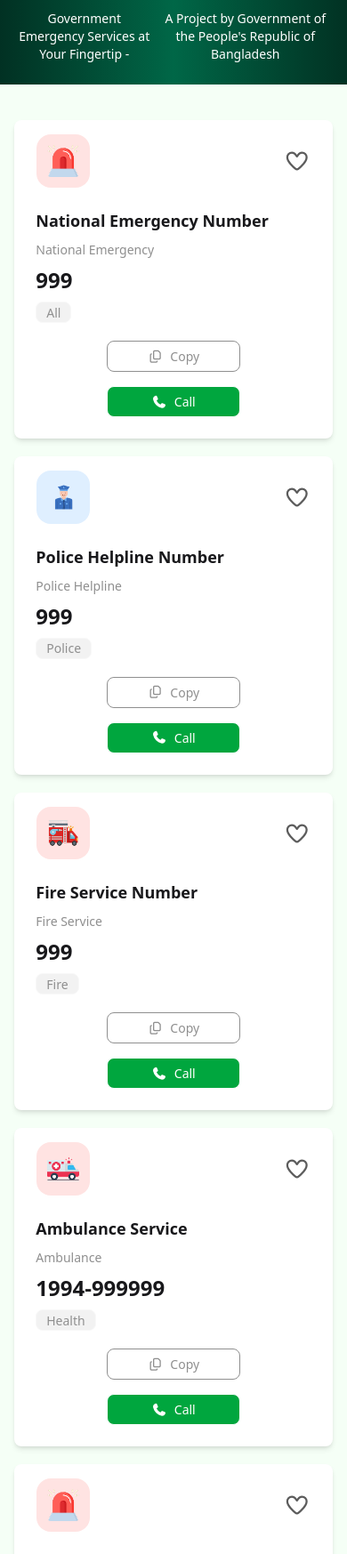
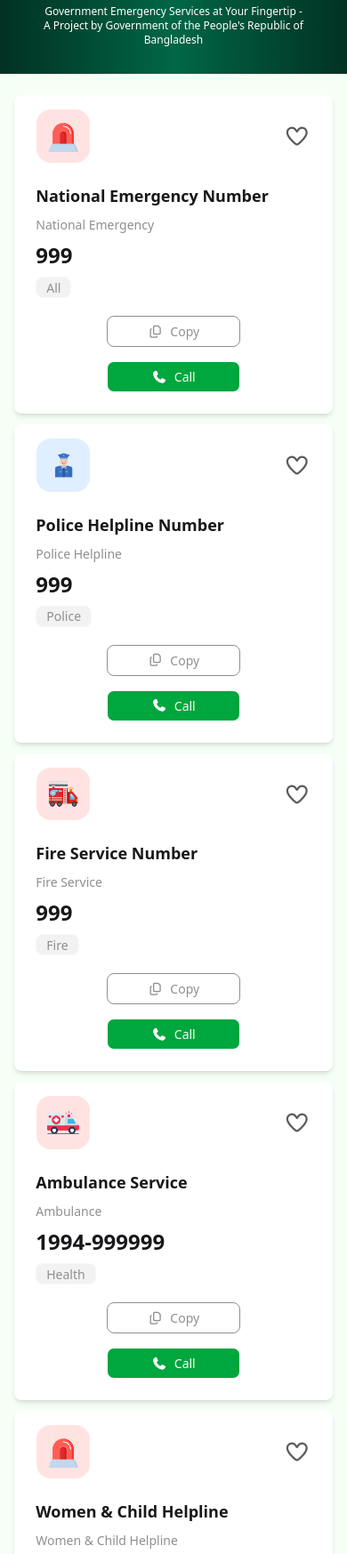
Before and after one commit to Zarif207/PH-Assignment-5, a plain HTML site: page index.html in a window 390 px wide. Shown: the part 253-2000 px from the top of the page at 89% size. Drawn offline with nearby package versions, Linux system fonts and the light colour scheme.

Commit message:
Update layout for responsive view (mobile)

```diff
--- a/index.html
+++ b/index.html
@@ -14,17 +14,19 @@
       href="https://cdnjs.cloudflare.com/ajax/libs/font-awesome/7.0.0/css/all.min.css"
       integrity="sha512-DxV+EoADOkOygM4IR9yXP8Sb2qwgidEmeqAEmDKIOfPRQZOWbXCzLC6vjbZyy0vPisbH2SyW27+ddLVCN+OMzQ=="
       crossorigin="anonymous"
-      referrerpolicy="no-referrer"
-    />
+      referrerpolicy="no-referrer"/>
     <link rel="shortcut icon" href="assets/logo.png" type="image/x-icon">
     <title>Emergency-Hotline</title>
   </head>
   <body>
+
+
     <!-- navbar section -->
+
     <nav>
-      <div class="m-3 flex flex-col md:flex-row justify-between items-center">
-        <!-- left side -->
-        <div class="flex gap-3 pl-4 md:pl-[60px] items-center mb-3 md:mb-0">
+      <div class="m-2 sm:m-3 flex flex-col sm:flex-row justify-between items-center">
+
+        <div class="flex gap-2 sm:gap-3 pl-2 sm:pl-4 md:pl-[60px] items-center mb-2 sm:mb-3 md:mb-0">
           <img src="assets/logo.png" alt="" class="w-12 md:w-[60px]" />
           <h2
             class="text-[#006748] text-lg md:text-2xl font-bold leading-tight"
@@ -33,22 +35,14 @@
             Service
           </h2>
         </div>
-        <!-- right side -->
+
         <div class="pr-4 md:pr-[60px] flex gap-3 md:gap-5">
-
-
-
-
-
             <button id="mainHeart" class="rounded-3xl w-20 md:w-[100px] bg-[#ecfff0]">
                 <div class="flex justify-center items-center gap-2 md:gap-3">
                     <p id="heartNumber" class="font-bold">0</p>
                     <span><img src="assets/heart.png" alt="" class="w-5 md:w-[25px]" /></span>
                 </div>
             </button>
-
-
-
           <button class="rounded-3xl w-20 md:w-[100px] bg-[#ecfff0]">
             <div class="flex justify-center items-center gap-2 md:gap-3">
               <p class="font-bold" id="callCoin">100</p>
@@ -63,6 +57,8 @@
       </div>
     </nav>
 
+
+
     <!-- hero section -->
     <div
       class="w-full h-56 md:h-[300px] bg-gradient-to-r from-[#013123] via-[#006747] to-[#013223] flex flex-col justify-center items-center px-4">
@@ -70,33 +66,19 @@
       <h2 class="text-white text-lg md:text-2xl font-bold mb-2 text-center">
         Emergency Service Directory
       </h2>
-      <div class="flex justify-center text-center gap-1">
-        <p
-          class="text-white max-w-xs md:max-w-xl text-sm md:text-base text-center">
-          Government Emergency Services at Your Fingertip -
-        </p>
-        <p class="text-white max-w-xs md:max-w-xl text-sm md:text-base text-center">
-          A Project by Government of the People's Republic of Bangladesh
-        </p>
+        <div class="flex flex-col sm:flex-row justify-center text-center gap-0 sm:gap-1">
+             <p class="text-white max-w-xs sm:max-w-sm md:max-w-xl text-xs sm:text-sm md:text-base text-center">Government Emergency Services at Your Fingertip - </p>
+             <p class="text-white max-w-xs sm:max-w-sm md:max-w-xl text-xs sm:text-sm md:text-base text-center">A Project by Government of the People's Republic of Bangladesh</p>
         </div>
     </div>
+
 
     <!-- main section -->
 
     <main class="bg-[#f5fff6]">
-      <section
-        id="contact-container"
-        class="w-11/12 mx-auto py-10 grid grid-cols-1 sm:grid-cols-12 gap-8">
-        <!-- product part -->
-
-        <section id="contact-box" class="col-span-9">
-
-          <div class="card-items grid grid-cols-1 md:grid-cols-3 gap-5">
-
-
-
-
-
+      <section class="w-11/12 mx-auto py-6 sm:py-10 grid grid-cols-1 sm:grid-cols-12 gap-4 sm:gap-8">
+        <section id="contact-box" class="col-span-full sm:col-span-9">
+          <div class="card-items grid grid-cols-1 sm:grid-cols-2 lg:grid-cols-3 gap-3 sm:gap-5">
             <div class="card bg-base-100 w-full shadow-md">
               <div
                 class="flex justify-between place-items-center px-[25px] pt-4">
@@ -125,9 +107,6 @@
                 </div>
               </div>
             </div>
-
-
-
 
             <div class="card bg-base-100 w-full shadow-md">
               <div
@@ -160,8 +139,6 @@
               </div>
             </div>
 
-
-
             <div class="card bg-base-100 w-full shadow-md">
               <div
                 class="flex justify-between place-items-center px-[25px] pt-4"
@@ -182,13 +159,39 @@
                 <div class="badge text-[#8f8f8f] bg-[#f2f2f2]">Fire</div>
                 <div class="card-actions justify-center gap-4 pt-3">
                   <button
-                    class="copyBtn badge badge-outline text-[#8f8f8f] w-[150px] h-[35px] bg-white hover:bg-[#b8c3bc] transition-colors duration-300" id="copyId"
-                  >
+                    class="copyBtn badge badge-outline text-[#8f8f8f] w-[150px] h-[35px] bg-white hover:bg-[#b8c3bc] transition-colors duration-300" id="copyId">
                     <i class="fa-regular fa-copy"></i> Copy
                   </button>
                   <button
-                    class="callBtn badge badge-outline text-white w-[150px] h-[35px] bg-[#00a63e] hover:bg-[#b8c3bc] transition-colors duration-300" id="fireServiceBtn"
-                  >
+                    class="callBtn badge badge-outline text-white w-[150px] h-[35px] bg-[#00a63e] hover:bg-[#b8c3bc] transition-colors duration-300" id="fireServiceBtn">
+                    <i class="fa-solid fa-phone"></i> Call
+                  </button>
+                </div>
+              </div>
+            </div>
+            <div class="card bg-base-100 w-full shadow-md">
+              <div
+                class="flex justify-between place-items-center px-[25px] pt-4">
+                <div>
+                  <img
+                    src="assets/ambulance.png"
+                    alt=""
+                    class="w-[60px] bg-[#ffe3e2] p-3 rounded-2xl"/>
+                </div>
+                <i class="heartIcon fa-regular fa-heart text-[#5c5c5c] text-2xl"></i>
+              </div>
+              <div class="card-body">
+                <h2 class="card-title">Ambulance Service</h2>
+                <p class="text-[#8f8f8f]">Ambulance</p>
+                <h2 class="card-number text-2xl font-bold">1994-999999</h2>
+                <div class="badge text-[#8f8f8f] bg-[#f2f2f2]">Health</div>
+                <div class="card-actions justify-center gap-4 pt-3">
+                  <button
+                    class="copyBtn badge badge-outline text-[#8f8f8f] w-[150px] h-[35px] bg-white hover:bg-[#b8c3bc] transition-colors duration-300" id="copyId">
+                    <i class="fa-regular fa-copy"></i> Copy
+                  </button>
+                  <button
+                    class="callBtn badge badge-outline text-white w-[150px] h-[35px] bg-[#00a63e] hover:bg-[#b8c3bc] transition-colors duration-300" id="ambulanceServiceBtn">
                     <i class="fa-solid fa-phone"></i> Call
                   </button>
                 </div>
@@ -199,49 +202,12 @@
 
             <div class="card bg-base-100 w-full shadow-md">
               <div
-                class="flex justify-between place-items-center px-[25px] pt-4"
-              >
-                <div>
-                  <img
-                    src="assets/ambulance.png"
-                    alt=""
-                    class="w-[60px] bg-[#ffe3e2] p-3 rounded-2xl"
-                  />
-                </div>
-                <i class="heartIcon fa-regular fa-heart text-[#5c5c5c] text-2xl"></i>
-              </div>
-              <div class="card-body">
-                <h2 class="card-title">Ambulance Service</h2>
-                <p class="text-[#8f8f8f]">Ambulance</p>
-                <h2 class="card-number text-2xl font-bold">1994-999999</h2>
-                <div class="badge text-[#8f8f8f] bg-[#f2f2f2]">Health</div>
-                <div class="card-actions justify-center gap-4 pt-3">
-                  <button
-                    class="copyBtn badge badge-outline text-[#8f8f8f] w-[150px] h-[35px] bg-white hover:bg-[#b8c3bc] transition-colors duration-300" id="copyId"
-                  >
-                    <i class="fa-regular fa-copy"></i> Copy
-                  </button>
-                  <button
-                    class="callBtn badge badge-outline text-white w-[150px] h-[35px] bg-[#00a63e] hover:bg-[#b8c3bc] transition-colors duration-300" id="ambulanceServiceBtn"
-                  >
-                    <i class="fa-solid fa-phone"></i> Call
-                  </button>
-                </div>
-              </div>
-            </div>
-
-
-
-            <div class="card bg-base-100 w-full shadow-md">
-              <div
-                class="flex justify-between place-items-center px-[25px] pt-4"
-              >
+                class="flex justify-between place-items-center px-[25px] pt-4">
                 <div>
                   <img
                     src="assets/emergency.png"
                     alt=""
-                    class="w-[60px] bg-[#ffe3e2] p-3 rounded-2xl"
-                  />
+                    class="w-[60px] bg-[#ffe3e2] p-3 rounded-2xl"/>
                 </div>
                 <i class="heartIcon fa-regular fa-heart text-[#5c5c5c] text-2xl"></i>
               </div>
@@ -252,25 +218,20 @@
                 <div class="badge text-[#8f8f8f] bg-[#f2f2f2]">Help</div>
                 <div class="card-actions justify-center gap-4 pt-3">
                   <button
-                    class="copyBtn badge badge-outline text-[#8f8f8f] w-[150px] h-[35px] bg-white hover:bg-[#b8c3bc] transition-colors duration-300" id="copyId"
-                  >
+                    class="copyBtn badge badge-outline text-[#8f8f8f] w-[150px] h-[35px] bg-white hover:bg-[#b8c3bc] transition-colors duration-300" id="copyId">
                     <i class="fa-regular fa-copy"></i> Copy
                   </button>
                   <button
-                    class="callBtn badge badge-outline text-white w-[150px] h-[35px] bg-[#00a63e] hover:bg-[#b8c3bc] transition-colors duration-300" id="womenChildBtn"
-                  >
+                    class="callBtn badge badge-outline text-white w-[150px] h-[35px] bg-[#00a63e] hover:bg-[#b8c3bc] transition-colors duration-300" id="womenChildBtn">
                     <i class="fa-solid fa-phone"></i> Call
                   </button>
                 </div>
               </div>
             </div>
 
-
-
             <div class="card bg-base-100 w-full shadow-md">
               <div
-                class="flex justify-between place-items-center px-[25px] pt-4"
-              >
+                class="flex justify-between place-items-center px-[25px] pt-4">
                 <div>
                   <img
                     src="assets/emergency.png"
@@ -287,32 +248,25 @@
                 <div class="badge text-[#8f8f8f] bg-[#f2f2f2]">Govt.</div>
                 <div class="card-actions justify-center gap-4 pt-3">
                   <button
-                    class="copyBtn badge badge-outline text-[#8f8f8f] w-[150px] h-[35px] bg-white hover:bg-[#b8c3bc] transition-colors duration-300" id="copyId"
-                  >
+                    class="copyBtn badge badge-outline text-[#8f8f8f] w-[150px] h-[35px] bg-white hover:bg-[#b8c3bc] transition-colors duration-300" id="copyId">
                     <i class="fa-regular fa-copy"></i> Copy
                   </button>
                   <button
-                    class="callBtn badge badge-outline text-white w-[150px] h-[35px] bg-[#00a63e] hover:bg-[#b8c3bc] transition-colors duration-300" id="antiCorruptionBtn"
-                  >
+                    class="callBtn badge badge-outline text-white w-[150px] h-[35px] bg-[#00a63e] hover:bg-[#b8c3bc] transition-colors duration-300" id="antiCorruptionBtn">
                     <i class="fa-solid fa-phone"></i> Call
                   </button>
                 </div>
               </div>
             </div>
 
-
-
-
             <div class="card bg-base-100 w-full shadow-md">
               <div
-                class="flex justify-between place-items-center px-[25px] pt-4"
-              >
+                class="flex justify-between place-items-center px-[25px] pt-4">
                 <div>
                   <img
                     src="assets/emergency.png"
                     alt=""
-                    class="w-[60px] bg-[#ffe3e2] p-3 rounded-2xl"
-                  />
+                    class="w-[60px] bg-[#ffe3e2] p-3 rounded-2xl"/>
                 </div>
                 <i class="heartIcon fa-regular fa-heart text-[#5c5c5c] text-2xl"></i>
               </div>
@@ -323,27 +277,20 @@
                 <div class="badge text-[#8f8f8f] bg-[#f2f2f2]">Electricity</div>
                 <div class="card-actions justify-center gap-4 pt-3">
                   <button
-                    class="copyBtn badge badge-outline text-[#8f8f8f] w-[150px] h-[35px] bg-white hover:bg-[#b8c3bc] transition-colors duration-300" id="copyId"
-                  >
+                    class="copyBtn badge badge-outline text-[#8f8f8f] w-[150px] h-[35px] bg-white hover:bg-[#b8c3bc] transition-colors duration-300" id="copyId">
                     <i class="fa-regular fa-copy"></i> Copy
                   </button>
                   <button
-                    class="callBtn badge badge-outline text-white w-[150px] h-[35px] bg-[#00a63e] hover:bg-[#b8c3bc] transition-colors duration-300" id="electricityOutageBtn"
-                  >
+                    class="callBtn badge badge-outline text-white w-[150px] h-[35px] bg-[#00a63e] hover:bg-[#b8c3bc] transition-colors duration-300" id="electricityOutageBtn">
                     <i class="fa-solid fa-phone"></i> Call
                   </button>
                 </div>
               </div>
             </div>
 
-
-
-
-
             <div class="card bg-base-100 w-full shadow-md">
               <div
-                class="flex justify-between place-items-center px-[25px] pt-4"
-              >
+                class="flex justify-between place-items-center px-[25px] pt-4">
                 <div>
                   <img
                     src="assets/brac.png"
@@ -360,13 +307,11 @@
                 <div class="badge text-[#8f8f8f] bg-[#f2f2f2]">NGO</div>
                 <div class="card-actions justify-center gap-4 pt-3">
                   <button
-                    class="copyBtn badge badge-outline text-[#8f8f8f] w-[150px] h-[35px] bg-white hover:bg-[#b8c3bc] transition-colors duration-300" id="copyId"
-                  >
+                    class="copyBtn badge badge-outline text-[#8f8f8f] w-[150px] h-[35px] bg-white hover:bg-[#b8c3bc] transition-colors duration-300" id="copyId">
                     <i class="fa-regular fa-copy"></i> Copy
                   </button>
                   <button
-                    class="callBtn badge badge-outline text-white w-[150px] h-[35px] bg-[#00a63e] hover:bg-[#b8c3bc] transition-colors duration-300" id="bracBtn"
-                  >
+                    class="callBtn badge badge-outline text-white w-[150px] h-[35px] bg-[#00a63e] hover:bg-[#b8c3bc] transition-colors duration-300" id="bracBtn">
                     <i class="fa-solid fa-phone"></i> Call
                   </button>
                 </div>
@@ -379,14 +324,12 @@
 
             <div class="card bg-base-100 w-full shadow-md">
               <div
-                class="flex justify-between place-items-center px-[25px] pt-4"
-              >
+                class="flex justify-between place-items-center px-[25px] pt-4">
                 <div>
                   <img
                     src="assets/Bangladesh-Railway.png"
                     alt=""
-                    class="w-[60px] bg-[#dfefff] p-3 rounded-2xl"
-                  />
+                    class="w-[60px] bg-[#dfefff] p-3 rounded-2xl"/>
                 </div>
                 <i class="heartIcon fa-regular fa-heart text-[#5c5c5c] text-2xl"></i>
               </div>
@@ -408,47 +351,28 @@
               </div>
             </div>
           </div>
+        </section>
 
-
-
-        </section>
 
         <!-- aside part -->
 
-        <aside id="cart-box" class="bg-white rounded-xl shadow-md col-span-1 sm:col-span-3 w-auto">
+       <aside id="cart-box" class="bg-white rounded-xl shadow-md col-span-full sm:col-span-3 w-full max-w-full">
 
-
-          <div class="flex justify-around items-center mt-3">
-            <div class="text-[20px] flex justify-center items-center gap-2">
+            <div class="flex flex-col sm:flex-row justify-between items-center mt-3 px-4 gap-2">
+                <div class="text-[18px] flex justify-center items-center gap-2">
                     <i class="fa-regular fa-clock text-[#8f8f8f]"></i>
-              <h3>Call History</h3>
+                    <h3 class="text-base sm:text-lg">Call History</h3>
                 </div>
                 <button
-              class="bg-[#00a63e] hover:bg-[#008c34] text-white rounded-3xl w-24 md:w-[120px] h-10 md:h-[45px] text-sm md:text-base transition-colors duration-300" id="clearBtn">Clear
+                    class="bg-[#00a63e] hover:bg-[#008c34] text-white rounded-3xl w-40 sm:w-24 md:w-[120px] h-10 md:h-[45px] text-sm md:text-base transition-colors duration-300 mt-2 sm:mt-0" id="clearBtn">Clear
                 </button>
             </div>
 
-
-
-          <div class="history-container">
+            <div class="history-container px-4 pb-4">
                 <div>
-
-                <!-- <div class="bg-[#fafafa] w-auto h-auto p-4 m-5 rounded-lg">
-                    <div class="left">
-                        <h2 class="font-semibold pb-2">Fire Service Number</h2>
-                        <h2 class="text-[#8f8f8f]">999</h2>
+                    <!-- history cards -->
                 </div>
-
-                    <div class="right">
-
             </div>
-                </div> -->
-
-            </div>
-
-          </div>
-
-
 
         </aside>
       </section>
```
Also changed, not shown: style.js (line endings or trailing spaces). Lines whose indentation alone changed are shown as unchanged.
